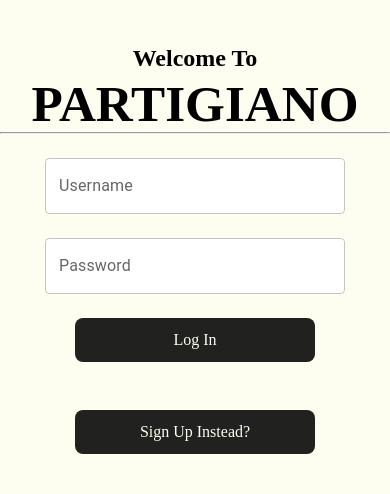
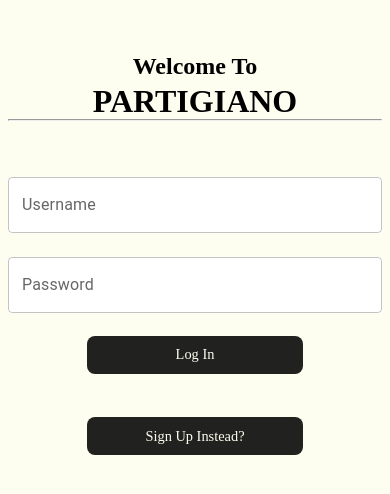
Before and after one commit to ARDhruvo/Partigiano, a React (Vite) app: page /login in a window 390 px wide. Shown: the top 494 px of the page. Built offline with nearby package versions, Linux system fonts and the light colour scheme.

Commit message:
Finalized Login CSS

```diff
--- a/src/pages/Login.css
+++ b/src/pages/Login.css
@@ -29,6 +29,7 @@
 
 header.logPage {
   margin-top: 2.5em;
+  margin-bottom: 2rem; /* Add some space below the header */
 }
 
 h1 {
@@ -49,6 +50,16 @@ h2 {
   text-align: center; /* Ensure text is centered */
   margin-top: 1em;
   transition: background-color 0.3s ease; /* Smooth transition for hover effects */
+}
+
+.btn:hover,
+.inactBtn:hover {
+  transform: translateY(-1px);
+}
+
+.btn:active,
+.inactBtn:active {
+  transform: translateY(1px);
 }
 
 .textbox {
@@ -78,9 +89,20 @@ h2 {
 .MuiFormHelperText-root.Mui-error {
   color: #f44336;
 }
-
 @media only screen and (max-width: 400px) {
   .loginPage {
     overflow: visible;
+    padding: 0.5rem;
+  }
+  h1 {
+    font-size: 2rem;
+  }
+  .btn,
+  .inactBtn {
+    font-size: 0.9rem;
+    padding: 0.6rem 0;
+  }
+  .textbox {
+    max-width: 100%;
   }
 }
```
